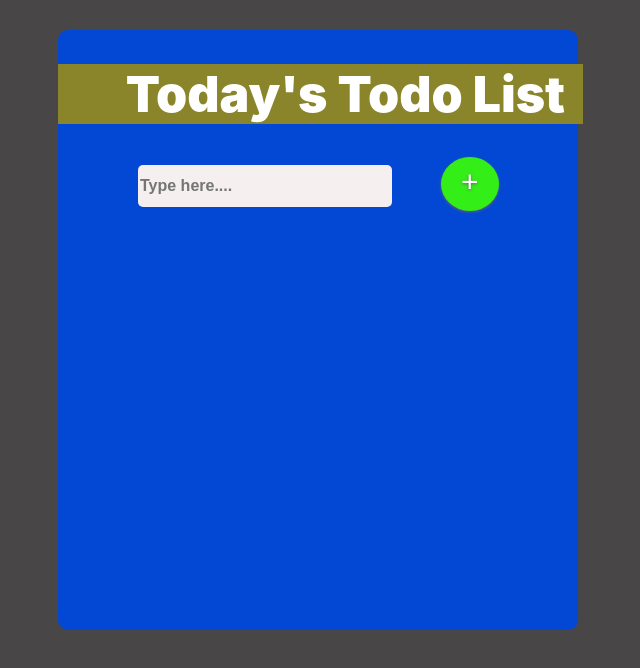
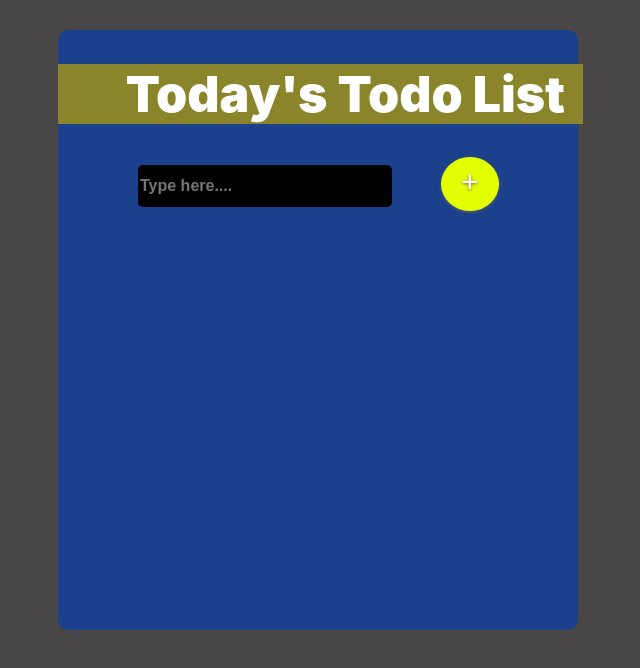
Before and after one commit to prince916/My-Todo-List, a React (Create React App) app: page / in a window 1280 px wide. Shown: the top 668 px of the page, without its empty margins (342-982 px from the left). Built offline with nearby package versions, Linux system fonts and the light colour scheme.

Commit message:
next commit

```diff
--- a/package.json
+++ b/package.json
@@ -9,6 +9,7 @@
     "react": "^18.2.0",
     "react-dom": "^18.2.0",
     "react-scripts": "5.0.1",
+    "uuid": "^9.0.0",
     "web-vitals": "^2.1.4"
   },
   "scripts": {
--- a/src/App.css
+++ b/src/App.css
@@ -3,7 +3,7 @@ body{
 }
 
 .Container{
-  background-color:#0248d4;
+  background-color:#1b418c;
   display: flex;
   align-content: center;
   width: 520px;
@@ -14,9 +14,9 @@ body{
   border-radius: 10px;
 }
 
-.Container:hover{
+/* .Container:hover{
   background-color: #165be6;
-}
+} */
 
 .box{
   display: flex;
@@ -26,10 +26,10 @@ body{
 input{
   width: 250px;
   height: 40px;
-  background-color: rgb(245, 239, 239);
+  background-color: rgb(1, 1, 1);
   border: none;
   border-radius: 5px;
-  color: rgb(85, 84, 84);
+  color: rgb(253, 244, 244);
   font-size: 16px;
   font-weight: 600;
   margin-left: 80px;
@@ -47,7 +47,7 @@ button{
   font-family: Courier New;
   color: #ffffff;
   font-size: 28px;
-  background: #34ee17;
+  background: #e2ff03;
   padding: 10px 20px;
   margin:auto;
   text-decoration: none;
--- a/src/App.js
+++ b/src/App.js
@@ -1,15 +1,24 @@
-import logo from "./logo.svg";
+
 import "./App.css";
+import { useState } from "react";
 
 function App() {
+
+  const [input, setInput] = useState("");
+  const [todos, setTodos] = useState([]);
+
+  const AddElement = (event) => {
+    setInput(event.target.value);
+  };
+
   return (
     <>
       <div className="Container">
         <div className="wrapper">
           <h1>Today's Todo List</h1>
           <div className="box">
-            <input placeholder="Type here...."></input>
-            <button>+</button>
+            <input type="text" placeholder="Type here...."></input>
+            <button onClick={AddElement}>+</button>
           </div>
         </div>
       </div>
```
Also changed, not shown: src/components/todos.jsx (added, +9 -0 lines), 1 other file (tests, documents, lock files or other folders).
